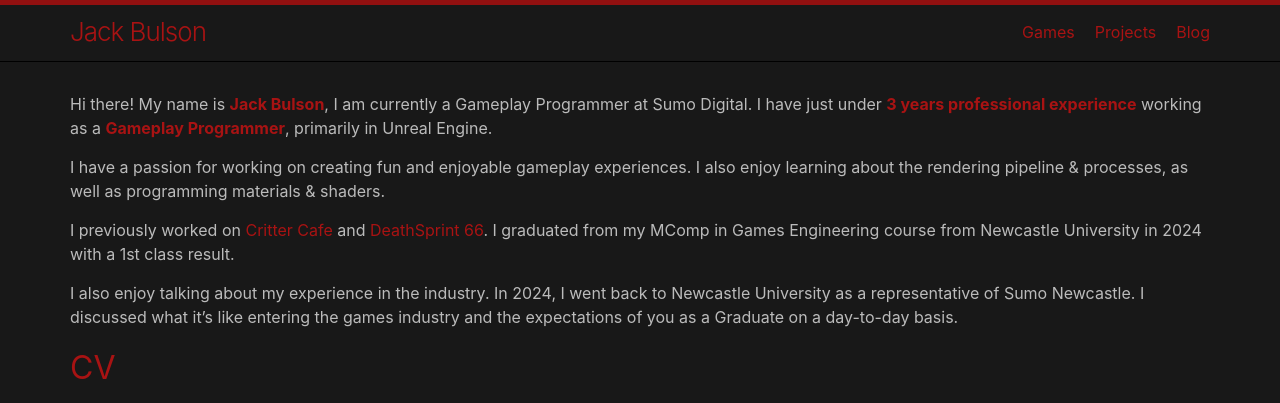
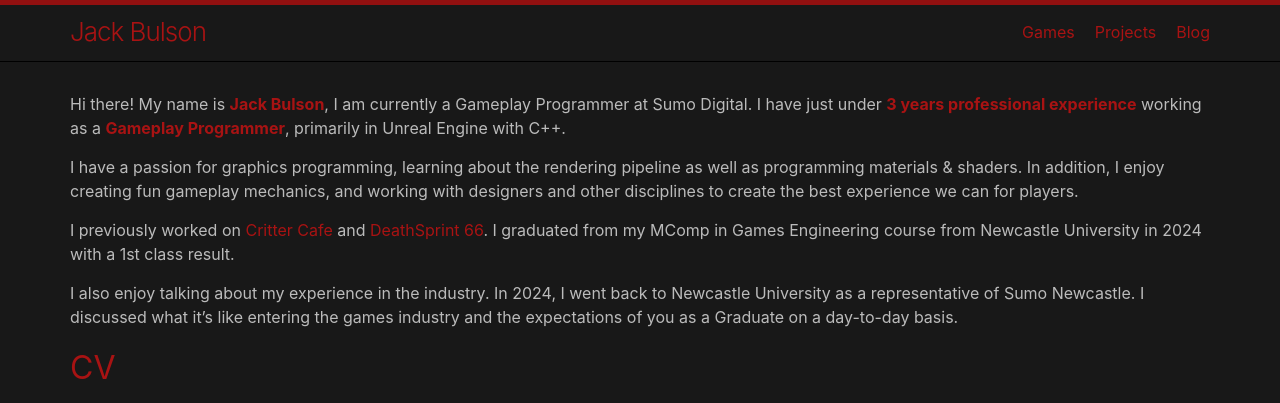
Before and after one commit to BulsonJ/personal_website, a Jekyll site: the page built from index.md, in a window 1280 px wide and 900 px high, cut to the strip 0-403 px from the top of the window. Built offline with Jekyll 4.4.1, drawn with Linux system fonts in a browser that asks for light colours.

Commit message:
Update index.md

```diff
--- a/index.md
+++ b/index.md
@@ -3,9 +3,9 @@
 ---
 
 
-Hi there! My name is **Jack Bulson**, I am currently a Gameplay Programmer at Sumo Digital. I have just under **3 years professional experience** working as a **Gameplay Programmer**, primarily in Unreal Engine.
+Hi there! My name is **Jack Bulson**, I am currently a Gameplay Programmer at Sumo Digital. I have just under **3 years professional experience** working as a **Gameplay Programmer**, primarily in Unreal Engine with C++.
 
-I have a passion for working on creating fun and enjoyable gameplay experiences. I also enjoy learning about the rendering pipeline & processes, as well as programming materials & shaders.
+I have a passion for graphics programming, learning about the rendering pipeline as well as programming materials & shaders. In addition, I enjoy creating fun gameplay mechanics, and working with designers and other disciplines to create the best experience we can for players.
 
 I previously worked on [Critter Cafe]({% post_url 2025-02-02-critter-cafe %}) and [DeathSprint 66]({% post_url 2025-02-01-deathsprint %}). I graduated from my MComp in Games Engineering course from Newcastle University in 2024 with a 1st class result.
 
```
